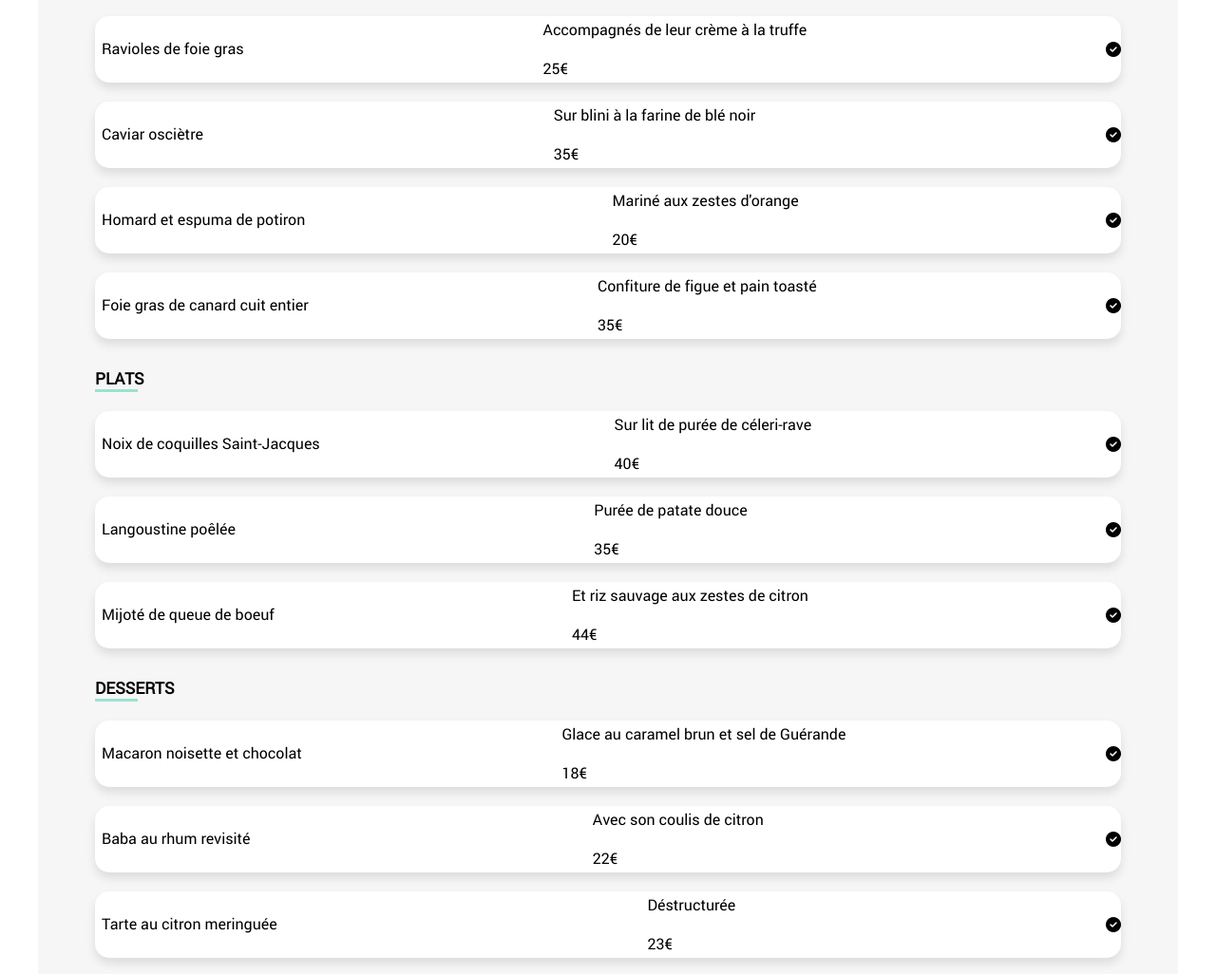
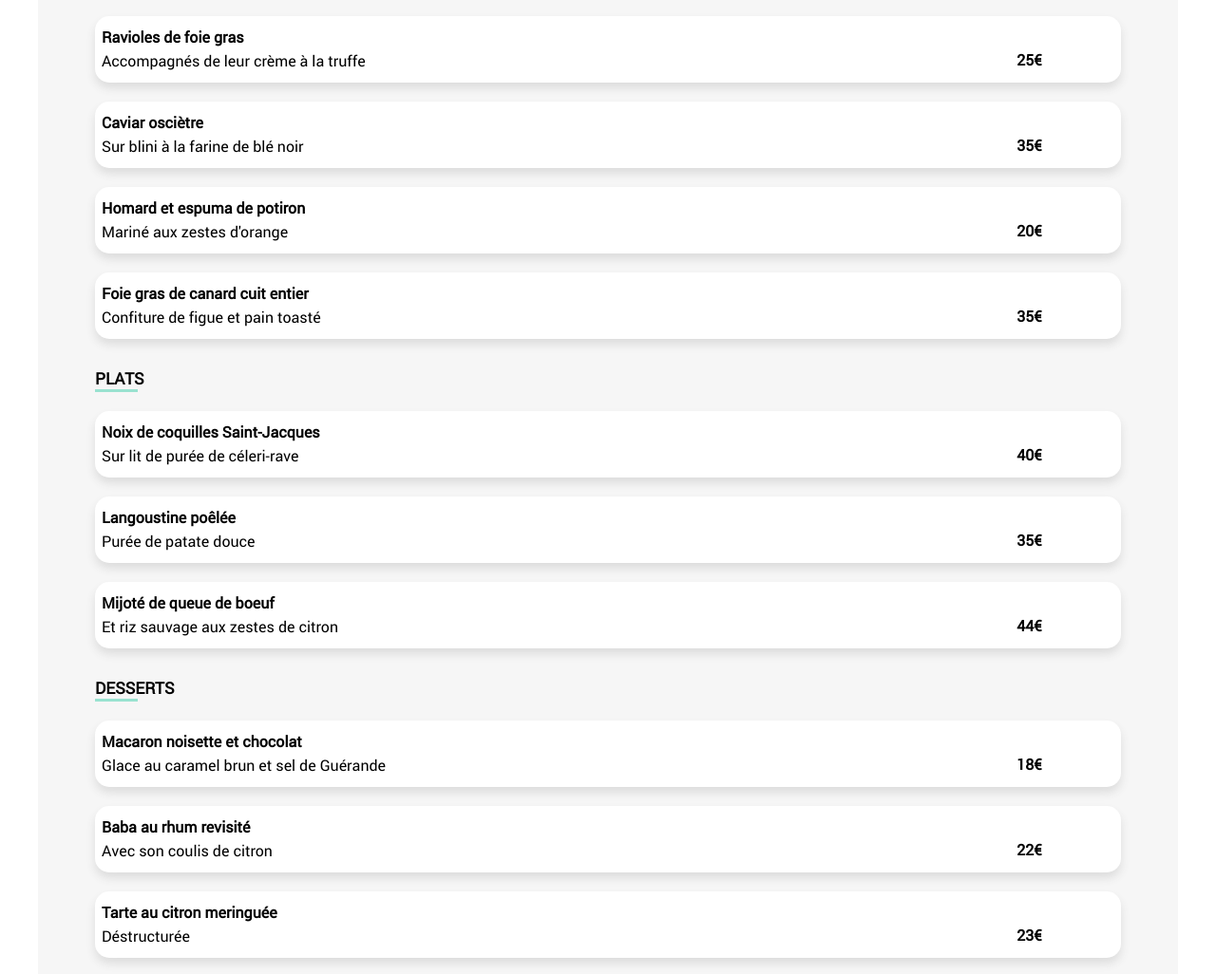
Before and after one commit to Desbasmarion/DesbasMarion_3_15032021, a website: page note_enchantee.html in a window 1280 px wide. Shown: the part 483-1509 px from the top of the page at 95% size. Drawn offline with Linux system fonts and the light colour scheme; files whose address does not match are found by name.

Commit message:
version finale animation coche menu

```diff
--- a/Layout/_menus.scss
+++ b/Layout/_menus.scss
@@ -74,35 +74,31 @@
         }
     }
     .descriptif_menu{
-        width: 100%;
+        width: 82%;
+        display: flex;
+        flex-direction: column;
+        @include overflow_menu;
         span{
-        margin: 0;
-        margin-left: 5px;
+            @include overflow_menu;
+        }
+        :nth-child(1){
+            font-weight: 900;
+        }
+    }
+    .prix{
+        height: 70%;
+        display: flex;
+        align-items: flex-end;
+        justify-content: center;
+        width: 15%;
         font-weight: 900;
-        overflow: hidden;
-        text-overflow: ellipsis;
-        white-space: nowrap;
-        }
-        .ligne2_menu{
-            display: flex;
-            justify-content: space-between;
-            width: 95%;
-            span{
-                font-weight: normal;
-            }
-            :nth-child(2){
-                font-weight: 900;
-                overflow: visible;
-            }
-        }
     }
     .check{
         width: 0;
         height: 70px;
         background-color: $couleur_tertiaire;
         transform: translateX(230px);
-        transition: transform 0.7s, width 0.7s;
-        transition-timing-function: ease-in-out;
+        transition: transform 0.7s ease-in-out, width 0.7s ease-in-out;
         border-radius: 0 15px 15px 0;
         display: flex;
         justify-content: center;
@@ -111,9 +107,7 @@
             color: white;
             font-size: 30px;
             transform: rotate(0);
-            transition: transform 0.7s 0.2s;
-            transition-timing-function: ease-in-out;
-
+            transition: transform 0.7s 0.2s ease-in-out;
         }
     }
 }
--- a/Utils/_mixins.scss
+++ b/Utils/_mixins.scss
@@ -33,3 +33,9 @@
         background-clip: text;
     }
 }
+
+@mixin overflow_menu{
+    overflow: hidden;
+    text-overflow: ellipsis;
+    white-space: nowrap;
+}
--- a/note_enchantee.html
+++ b/note_enchantee.html
@@ -31,92 +31,132 @@
         <div class="border_titre"></div>
         <div class="menu">
             <div class="vignette_menu">
-                <p>Ravioles de foie gras </p>
-                <div class="ligne2_menu">
-                    <p>Accompagnés de leur crème à la truffe</p>
-                    <p>25€</p>
+                <div class="descriptif_menu">
+                    <span>Ravioles de foie gras </span>
+                    <span>Accompagnés de leur crème à la truffe</span>
                 </div>
+                <div class="prix">
+                    <span>25€</span>
+                </div>
+                <div class="check">
                     <i class="fas fa-check-circle icone_check"></i>
                 </div>
+            </div>
             <div class="vignette_menu">
-                <p>Caviar osciètre </p>
-                <div class="ligne2_menu">
-                    <p>Sur blini à la farine de blé noir</p>
-                    <p>35€</p>
+                <div class="descriptif_menu">
+                    <span>Caviar osciètre</span>
+                    <span>Sur blini à la farine de blé noir</span>
                 </div>
+                <div class="prix">
+                    <span>35€</span>
+                </div>
+                <div class="check">
                     <i class="fas fa-check-circle icone_check"></i>
                 </div>
+            </div>
             <div class="vignette_menu">
-                <p>Homard et espuma de potiron</p>
-                <div class="ligne2_menu">
-                    <p>Mariné aux zestes d'orange</p>
-                    <p>20€</p>
+                <div class="descriptif_menu">
+                    <span>Homard et espuma de potiron</span>
+                    <span>Mariné aux zestes d'orange</span>
                 </div>
+                <div class="prix">
+                    <span>20€</span>
+                </div>
+                <div class="check">
                     <i class="fas fa-check-circle icone_check"></i>
                 </div>
+            </div>
             <div class="vignette_menu">
-                <p>Foie gras de canard cuit entier</p>
-                <div class="ligne2_menu">
-                    <p>Confiture de figue et pain toasté</p>
-                    <p>35€</p>
+                <div class="descriptif_menu">
+                    <span>Foie gras de canard cuit entier</span>
+                    <span>Confiture de figue et pain toasté</span>
                 </div>
+                <div class="prix">
+                    <span>35€</span>
+                </div>
+                <div class="check">
                     <i class="fas fa-check-circle icone_check"></i>
+                </div>
             </div>
         </div>
         <h2>PLATS</h2>
         <div class="border_titre"></div>
         <div class="menu">
             <div class="vignette_menu">
-                <p>Noix de coquilles Saint-Jacques</p>
-                <div class="ligne2_menu">
-                    <p>Sur lit de purée de céleri-rave</p>
-                    <p>40€</p>
+                <div class="descriptif_menu">
+                    <span>Noix de coquilles Saint-Jacques</span>
+                    <span>Sur lit de purée de céleri-rave</span>
                 </div>
+                <div class="prix">
+                    <span>40€</span>
+                </div>
+                <div class="check">
                     <i class="fas fa-check-circle icone_check"></i>
                 </div>
+            </div>
             <div class="vignette_menu">
-                <p>Langoustine poêlée</p>
-                <div class="ligne2_menu">
-                    <p>Purée de patate douce</p>
-                    <p>35€</p>
+                <div class="descriptif_menu">
+                    <span>Langoustine poêlée</span>
+                    <span>Purée de patate douce</span>
                 </div>
+                <div class="prix">
+                    <span>35€</span>
+                </div>
+                <div class="check">
                     <i class="fas fa-check-circle icone_check"></i>
                 </div>
+            </div>
             <div class="vignette_menu">
-                <p>Mijoté de queue de boeuf</p>
-                <div class="ligne2_menu">
-                    <p>Et riz sauvage aux zestes de citron</p>
-                    <p>44€</p>
+                <div class="descriptif_menu">
+                    <span>Mijoté de queue de boeuf </span>
+                    <span>Et riz sauvage aux zestes de citron</span>
                 </div>
+                <div class="prix">
+                    <span>44€</span>
+                </div>
+                <div class="check">
                     <i class="fas fa-check-circle icone_check"></i>
+                </div>
             </div>
         </div>
         <h2>DESSERTS</h2>
         <div class="border_titre"></div>
         <div class="menu">
             <div class="vignette_menu">
-                <p>Macaron noisette et chocolat</p>
-                <div class="ligne2_menu">
-                    <p>Glace au caramel brun et sel de Guérande</p>
-                    <p>18€</p>
+                <div class="descriptif_menu">
+                    <span>Macaron noisette et chocolat</span>
+                    <span>Glace au caramel brun et sel de Guérande</span>
                 </div>
+                <div class="prix">
+                    <span>18€</span>
+                </div>
+                <div class="check">
                     <i class="fas fa-check-circle icone_check"></i>
                 </div>
+            </div>
             <div class="vignette_menu">
-                <p>Baba au rhum revisité </p>
-                <div class="ligne2_menu">
-                    <p>Avec son coulis de citron</p>
-                    <p>22€</p>
+                <div class="descriptif_menu">
+                    <span>Baba au rhum revisité </span>
+                    <span>Avec son coulis de citron</span>
                 </div>
+                <div class="prix">
+                    <span>22€</span>
+                </div>
+                <div class="check">
                     <i class="fas fa-check-circle icone_check"></i>
                 </div>
+            </div>
             <div class="vignette_menu">
-                <p>Tarte au citron meringuée</p>
-                <div class="ligne2_menu">
-                    <p>Déstructurée</p>
-                    <p>23€</p>
+                <div class="descriptif_menu">
+                    <span>Tarte au citron meringuée</span>
+                    <span>Déstructurée</span>
                 </div>
+                <div class="prix">
+                    <span>23€</span>
+                </div>
+                <div class="check">
                     <i class="fas fa-check-circle icone_check"></i>
+                </div>
             </div>
         </div>
         <div class="bouton_commande">
```
Also changed, not shown: delice_des_sens.html (+18 -18 lines), francaise.html (+72 -36 lines), palette_du_gout.html (+72 -36 lines), style_index.css, 1 other file. Lines whose indentation alone changed are shown as unchanged.
